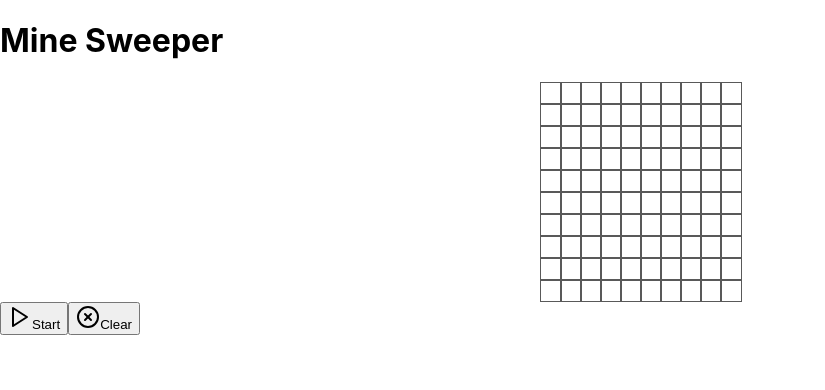
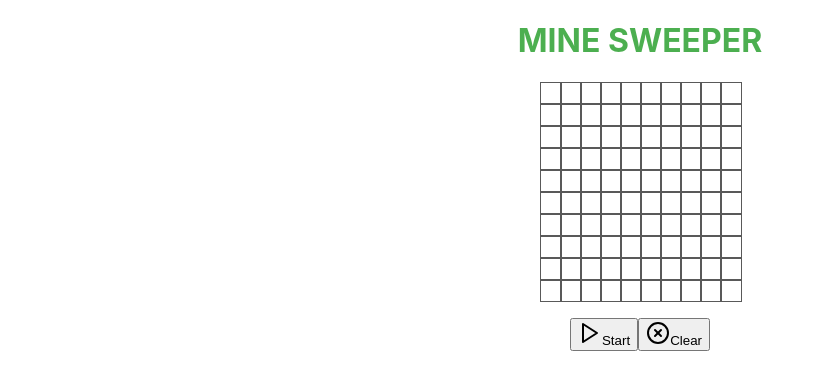
Before and after one commit to jessemadsen1/minesweeper, a React (Create React App) app: page / in a window 1280 px wide. Shown: the top 390 px of the page, without its empty margins (0-825 px from the left). Built offline with nearby package versions, Linux system fonts and the light colour scheme.

Commit message:
css centering

```diff
--- a/src/App.css
+++ b/src/App.css
@@ -36,3 +36,17 @@
     transform: rotate(360deg);
   }
 }
+h1 {
+  text-align: center;
+  text-transform: uppercase;
+  color: #4CAF50;
+}
+
+.is-centered {
+
+  display: flex;
+  justify-content: center;
+  align-items: center;
+  margin-top: 1em;
+
+}
--- a/src/App.tsx
+++ b/src/App.tsx
@@ -37,6 +37,7 @@ const checkIfHit = (i: number, k: number) => {
   const rows = [];
   const checkRows = [];
   checkRows[0] = [1, 0, 1, 0, 1, 0, 1, 0, 1, 0];
+  checkRows[1] = [1, 1, 1, 1, 1, 1, 1, 1, 1, 1];
   for (let i = 0; i < numRows; i++) {
     rows.push(Array.from(Array(numCols), () => 0));
   }
```
